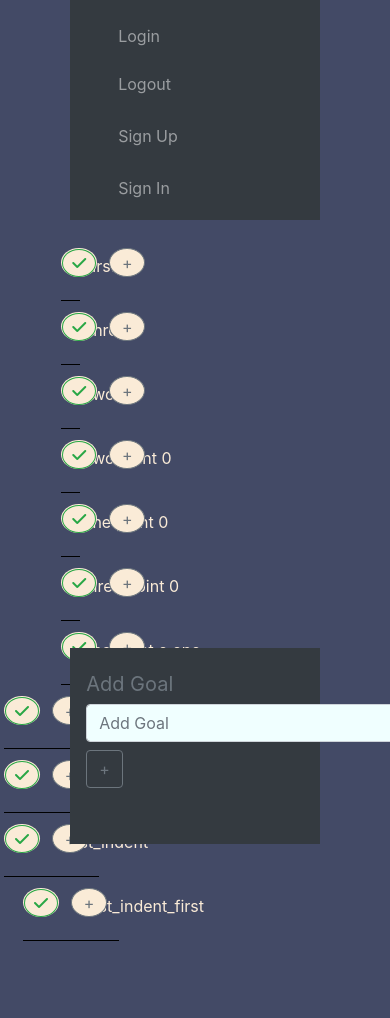
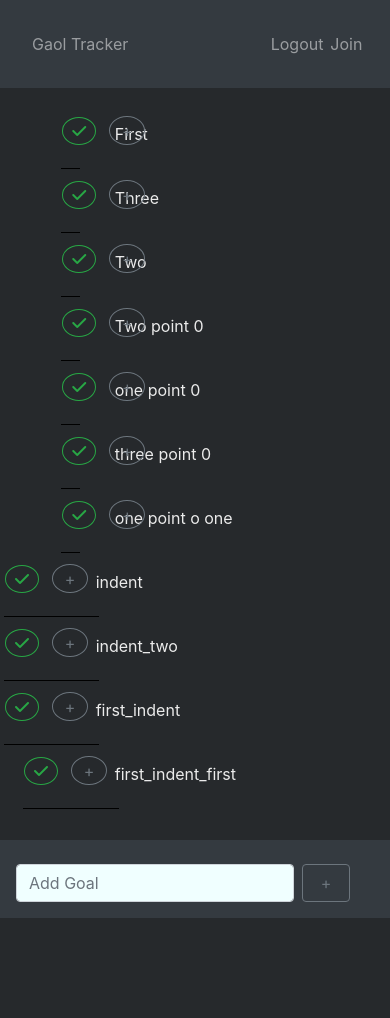
Before and after one commit to Matt-Farncomb/Goal_Tracker, a Django app: page /goals/ in a window 390 px wide. Before the commit the page ends 941 px from the top, so only its background shows below. Run offline with Django 3.2, Linux system fonts and the light colour scheme; data comes from the database, SQL or seed files in the repository; some libraries are stand-ins or nearby versions.

Commit message:
Improve UI and responsive design

```diff
--- a/goals/static/goals/scripts/main.js
+++ b/goals/static/goals/scripts/main.js
@@ -18,6 +18,7 @@ document.addEventListener('DOMContentLoaded', () => {
     applyCorrectFormValues(form_children);
 
     determineInputPosition();
+
 
 
 });
@@ -66,6 +67,7 @@ function applyCorrectFormValues(form_children) {
     /* goalFocusList = [form_children[3], form_children[4]]; */
     document.addEventListener('click', function(event) {
         checkFocus(goalFocusDict, resetFormValues)
+        console.log("clicking");
     })
 }
 
@@ -94,9 +96,13 @@ function checkFocus(elementToCheck, func){
     /* if (!elementToCheck.includes(document.activeElement)) {
         func(elementToCheck.inputBox.parentElement);
     } */
+    console.log("elementToCheck", elementToCheck)
     if (!document.activeElement in elementToCheck) {
+
         func(elementToCheck.inputBox.parentElement);
+
     }
+    console.log("gdfdfgfgg");
 }
 
 // when item has been 'ticked', make it appear disabled, hide the tick and reveal the delete button
@@ -217,6 +223,10 @@ function alignItem(item, row_number) {
     item.style.gridRowStart = row_number.value;
     /* item.classList.add("row-" + row_number.value) */
     row_number.value++;
+    if (row_number.value >= 10) {
+        /* peakRows = true; */
+
+    }
 
     /* return row_number; */
 }
@@ -277,14 +287,32 @@ function determineInputPosition() {
     pos = input.getBoundingClientRect();
 
     pb = 1000 - pos.y;
+    let footerHeight = window.innerHeight - input.offsetTop
 
     if (pos.y > 900) {
         input.classList.add("fixed-bottom");
+        //get width of header element and set footer to that
+        /* header = document.getElementById("header-element"); */
+        headerStyle = window.getComputedStyle(document.body);
+        headerMargin = headerStyle.margin;
+        headerWidth = document.body.clientWidth
+        console.log(headerMargin);
+        input.style.maxWidth = headerWidth + "px";
+        input.style.margin = headerMargin;
         input.style.paddingBottom = "3em";
     }
     else {
-        input.style.paddingBottom = pb + "px";
+        /* input.style.paddingBottom = pb + "px"; */
     }
+    styleFooter(footerHeight);
+}
+
+function styleFooter(footerHeight) {
+    //const footer = document.getElementById("enter-goal-nav");
+    const footerSlab = document.getElementById("bg-footer");
+    footerSlab.style.height = footerHeight + "px";
+    console.log(footer.offsetHeight);
+
 }
 
 
--- a/goals/static/goals/styles/main.css
+++ b/goals/static/goals/styles/main.css
@@ -1,12 +1,14 @@
 
 
 :root {
-    --main-bg-color:#434A66;
-    --local-white:antiquewhite;
+    --main-bg-color:#26292C;
+    --local-white:#EBEBEB;
   }
 
 body {
     background-color: var(--main-bg-color);
+    margin: auto;
+    width: 1000px;
 }
 
 li {
@@ -14,14 +16,22 @@ li {
 }
 
 .navbar {
-    margin-left: 18%;
-    margin-right: 18%;
+   /*  margin-left: 18%;
+    margin-right: 18%; */
 
 }
 
 .nav-item {
+    padding: 1em;
 
-    padding:.5em 2em .25em 2em;
+
+    /* padding:.5em 2em .25em 2em; */
+}
+
+
+
+.nav-button {
+    text-align: center !important;
 }
 
 /* a { text-decoration: none; }  */
@@ -102,6 +112,8 @@ TODO: each item will hold a small grid in it
     border: none;
     color: var(--local-white);
 
+    margin-left: 2em;
+
 
     display: block;
 
@@ -121,18 +133,18 @@ TODO: each item will hold a small grid in it
 }
 
 .tick {
-    background-color: var(--local-white);
+    /* background-color: var(--local-white); */
     grid-column-start: 1;
     width:100%;
 }
 
 .plus {
-    background-color: var(--local-white);
+    /* background-color: var(--local-white); */
     grid-column-start: 5;
 }
 
 .cross {
-    background-color: var(--local-white);
+    /* background-color: var(--local-white); */
     grid-column-start:1;
     /* display: none; */
 }
@@ -182,7 +194,7 @@ TODO: each item will hold a small grid in it
 
 #content-input{
     width: 80%;
-    margin-left: 10%;
+    /* margin-left: 10%; */
  }
 
  .divider {
@@ -209,7 +221,7 @@ TODO: each item will hold a small grid in it
  }
 
  .footer {
-    position: fixed;
+    /* position: fixed; */
     bottom: 0;
     width: 40%;
 
@@ -221,7 +233,7 @@ TODO: each item will hold a small grid in it
 }
 
 footer {
-    position: fixed;
+    /* position: fixed; */
     bottom: 0;
     width: 64%;
     height: 100px;
@@ -238,14 +250,61 @@ footer {
 }
 
 #add-goal-input-box {
-    width: 1150px;
+    /* width: 780px; */
     background-color:azure;
+    width: calc(100% - 5em);
 }
 
 #enter-goal-nav{
     padding-top: 1em;
+    width: 100% !important;
+}
+
+#new-goal-form {
+    width: 100% !important;
+}
+
+#new-goal-box {
+    width: 100% !important;
+}
+
+#add-goal_button {
+    width:3em;
+}
+
+.form-control {
+    display: inline-block !important;
 }
 
 /* #tick {
     z-index: 2;
 } */
+
+.bg-color-slab {
+    height: 88px;
+    z-index:-1;
+    /* color:#272b36; */
+    background-color:#343a40;
+}
+
+#bg-header {
+
+
+}
+
+#bg-footer {
+    /* height: 103px;  */
+}
+
+@media only screen and (max-width: 1000px) {
+    body {
+        width: 100%;
+    }
+
+    #add-goal-input-box {
+        /* change via js. It will get width of whole div and size input as a percentage of that */
+
+    }
+
+
+}
--- /dev/null
+++ b/goals/templates/api_test.html
@@ -0,0 +1,4 @@
+{% extends 'goals/base.html' %}
+{% block content %}
+
+{% endblock %}
--- a/goals/templates/goals/base.html
+++ b/goals/templates/goals/base.html
@@ -13,18 +13,22 @@
     {% endblock %}
     <title>NYER Tracker</title>
 </head>
-<header>
-    <nav class="navbar navbar-dark bg-dark">
-        <li class="login nav-item navbar-nav"><a class="nav-link nav-item" href="#">Login</a></li>
-        <li class="logout nav-item navbar-nav"><a class="nav-link" href="#">Logout</a></li>
-        <li class="sign-up nav-item navbar-nav"><a class="nav-link" href="#">Sign Up</a></li>
-        <li class="sign-in nav-item navbar-nav"><a class="nav-link" href="#">Sign In</a></li>
-      </nav>
-</header>
 <body>
-    <div class="">
+    <div id="bg-header" class="bg-dark fixed-top bg-color-slab"></div>
+    <header>
+
+        <nav id="header-element" class="navbar navbar-dark bg-dark">
+            <li id="nav-title" class=" nav-item navbar-nav col-8 col-lg-10 "><a class="nav-link" href="#">Gaol Tracker</a></li>
+            <li class="nav-button logout nav-item navbar-nav col-2 col-lg-1 "><a class="nav-link" href="#">Logout</a></li>
+            <li class="nav-button sign-up nav-item navbar-nav col-2 col-lg-1 "><a class="nav-link" href="#">Join</a></li>
+          </nav>
+    </header>
+
         {% block content %}
         {% endblock %}
-    </div>
+
 </body>
+<footer>
+
+</footer>
 </html>
--- a/goals/templates/goals/goal.html
+++ b/goals/templates/goals/goal.html
@@ -84,15 +84,18 @@
         </form>
     </nav> -->
     <!-- fixed-bottom  -->
+    <div id="bg-footer" class="bg-dark fixed-bottom bg-color-slab"></div>
     <nav id="enter-goal-nav" class="navbar navbar-dark bg-dark justify-content-between">
-        <a class="navbar-brand text-secondary">Add Goal</a>
+        <!-- <a class="navbar-brand text-secondary">Add Goal</a>  -->
         <form id="new-goal-form" class="form-inline" method="POST">
             {% csrf_token %}
             <input type="hidden" name="name" value="new-goal">
             <input class="parent_id_input" type="number" name="parent" hidden>
             <input class="depth_id_input" type="number" name="depth_id" value="0" hidden>
-            <input id="add-goal-input-box" class="form-control mr-sm-2" type="text" placeholder="Add Goal" name="new_goal" aria-label="Search">
-            <button id="add-goal_button" class="btn btn-outline-secondary my-2 my-sm-0" type="submit">+</button>
+
+                <input id="add-goal-input-box" class="form-control mr-2" type="text" placeholder="Add Goal" name="new_goal">
+                <button id="add-goal_button" class="btn btn-outline-secondary my-2 my-sm-0" type="submit">+</button>
+
         </form>
     </nav>
 
```
